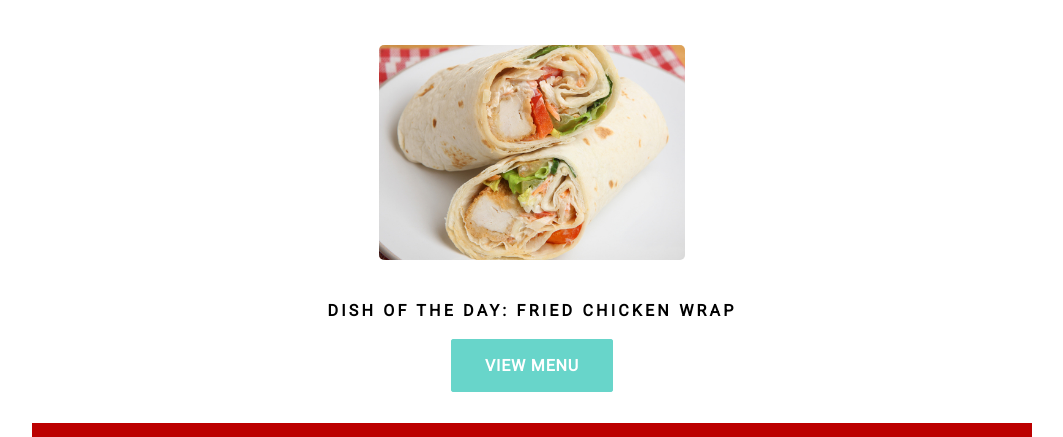
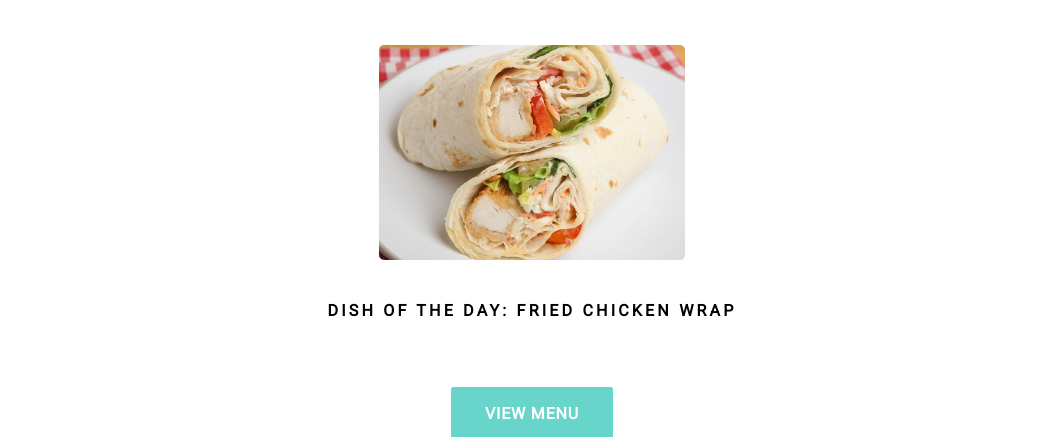
Before and after one commit to megannsjuts/project_final3_jackson_megan, a plain HTML site: page index.html in a window 1280 px wide. Shown: the part 1444-1881 px from the top of the page, without its empty margins (108-1171 px from the left). Drawn offline with Linux system fonts and the light colour scheme; a web font is replaced by a local one.

Commit message:
add unsaved changes to button styling in CSS

```diff
--- a/css/main.css
+++ b/css/main.css
@@ -323,6 +323,10 @@ figcaption {
 
 article {
 	text-align: center;
+}
+
+#button {
+	padding-top: 3em;
 }
 
 .button {
```
